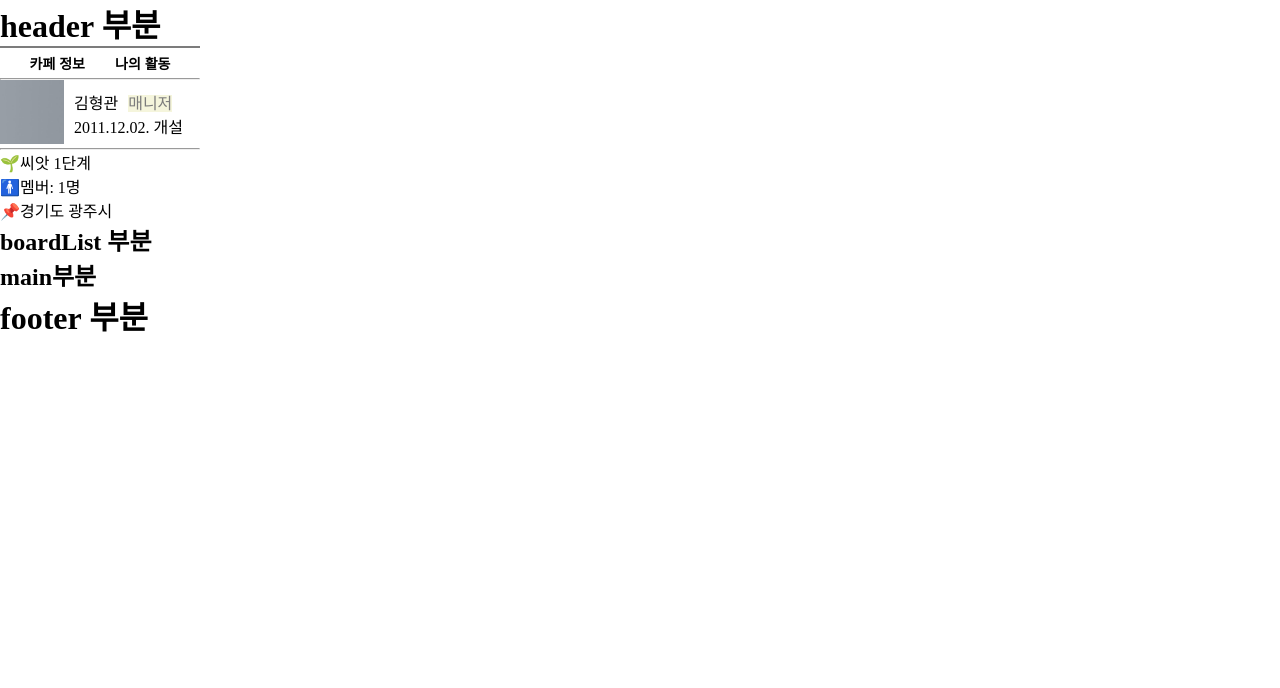
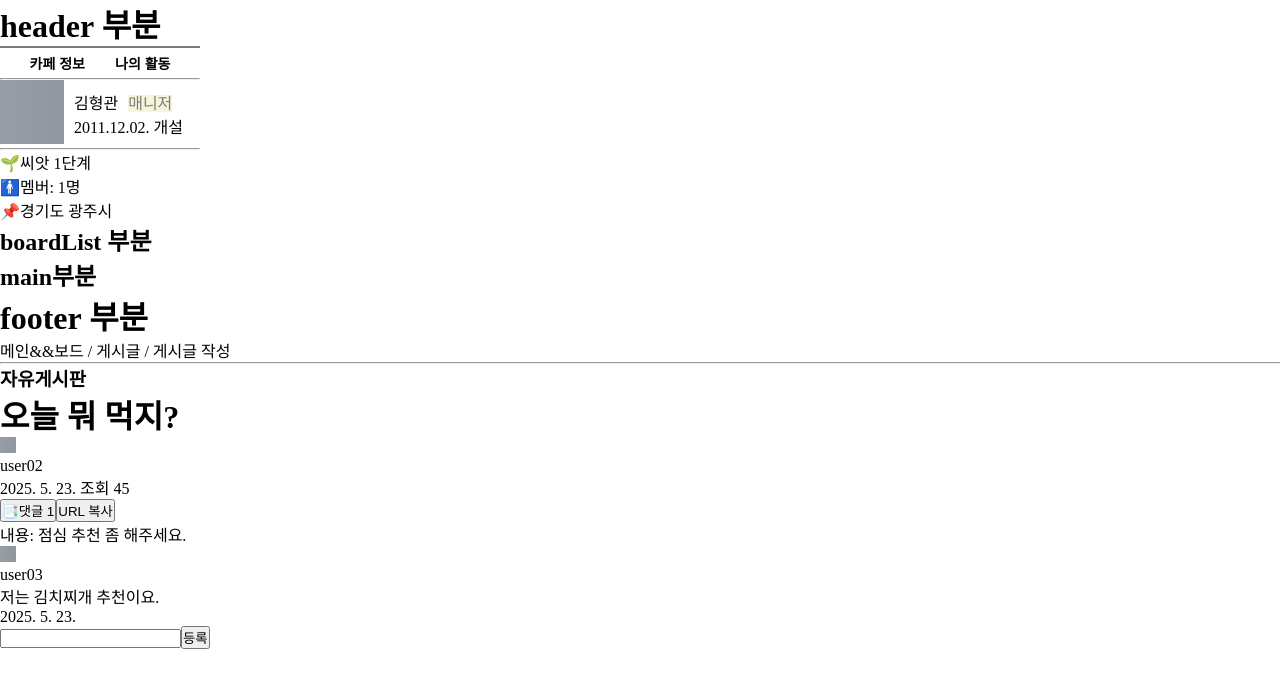
Before and after one commit to cooky122/MiniProject, a React (Vite) app: page /postview in a window 1280 px wide. Shown: the top 688 px of the page. Built offline with nearby package versions, Linux system fonts and the light colour scheme.

Commit message:
2025_05_22_1835

```diff
--- a/src/App.jsx
+++ b/src/App.jsx
@@ -3,6 +3,7 @@ import Header from './components/Header';
 import Aside from './components/Aside';
 import Main from './components/Main';
 import Footer from './components/Footer';
+import Linked from './components/Linked';
 
 function App() {
   return (
@@ -11,6 +12,7 @@ function App() {
       <Aside />
       <Main />
       <Footer />
+      <Linked />
     </div>
   )
 }
--- /dev/null
+++ b/src/Css/minProfile.css
@@ -0,0 +1,4 @@
+.minImg{
+  width: 16px;
+  height: 16px;
+}
--- /dev/null
+++ b/src/components/DateFormat.jsx
@@ -0,0 +1,8 @@
+const DateFormat = () => {
+  const today = new Date();
+  return(
+    <>{`${today.getFullYear()}. ${today.getMonth() + 1}. ${today.getDate()}.`}</>
+  )
+}
+
+export default DateFormat;
--- a/src/components/Header.jsx
+++ b/src/components/Header.jsx
@@ -1,3 +1,5 @@
+
+
 const Header = ()=>{
   return (
     <div className="header">
--- a/src/components/Linked.jsx
+++ b/src/components/Linked.jsx
@@ -1,4 +1,4 @@
-import { Link, Route, Routes } from "react-router";
+import { Link, Route, Routes } from 'react-router-dom';
 import PostView from "./PostView/PostView"
 
 
@@ -6,16 +6,16 @@ const Linked = () =>{
   return(
     <div>
       <div className="Linked">
-        <Link to = {'/'} className="link">메인/보드</Link>
-        <Link to = {'/postview'} className="link">게시글</Link>
-        <Link to = {'/post'} className="link">게시글 작성</Link>
+        <Link to = {'/'} className="link">메인&&보드 /</Link>
+        <Link to = {'/postview'} className="link"> 게시글 /</Link>
+        <Link to = {'/post'} className="link"> 게시글 작성</Link>
       </div>
       <hr />
       <div className="Routes">
         <Routes>
-          <Route path="/"></Route>
-          <Route path="/postview" element={<PostView/>}></Route>
-          <Route path="/post"></Route>
+          <Route path='/'></Route>
+          <Route path='/postview' element={<PostView/>}></Route>
+          <Route path='/post'></Route>
         </Routes>
       </div>
     </div>
--- a/src/components/PostView/CommentView.jsx
+++ b/src/components/PostView/CommentView.jsx
@@ -1,7 +1,23 @@
-const CommentView = () =>{
+import defaultImg from '../../assets/tmp.png'
+
+const CommentView = ({comments}) =>{
   return(
     <div>
-
+      {comments.filter((comment) => comment.post_id===2)
+      .map((comment)=>(
+        <div className="commentView">
+          <div className="comment">
+            <a href=""><img src={defaultImg} alt="기본 프로필" className='minImg' /></a>
+            <span className='profileText'>
+              <p>{comment.mem_id}</p>
+              <span className='contentView'>{comment.content}</span>
+              <span className='commentFooter'>
+                <p>{comment.create_time} </p>
+              </span>
+            </span>
+          </div>
+        </div>
+      ))}
     </div>
   );
 }
--- a/src/components/PostView/ContentView.jsx
+++ b/src/components/PostView/ContentView.jsx
@@ -1,7 +1,14 @@
-const ContentView = () =>{
+
+const ContentView = ({posts}) =>{
+
   return(
     <div>
-
+      {posts.filter((post) => post.post_id === 2)
+      .map((post)=>(
+        <div key={post.post_id}>
+          <div>내용: {post.content}</div>
+        </div>
+      ))}
     </div>
   );
 }
--- a/src/components/PostView/CreateComment.jsx
+++ b/src/components/PostView/CreateComment.jsx
@@ -1,9 +1,39 @@
-const CreateComment = () =>{
+import { useRef, useState } from "react";
+
+const CreateComment = ({onCreate}) =>{
+  const [com,setCom] = useState("");
+
+  const inputRef = useRef();
+
+  const onCreateComment = (event) => {
+    setCom(event.target.value)
+    };
+
+
+  const onKeyDown = (event) =>{
+    if(event.keyCode === 13){
+      onsubmit();
+    }
+  };
+
+  const onSubmit = () =>{
+    if(com === ""){
+      inputRef.current.focus();
+      return;
+    }
+    onCreate(com);
+    setCom("");
+  }
+
   return(
     <div>
-
+      <div>
+        <input ref={inputRef} value={com} onChange={onCreateComment} onKeyDown={onKeyDown} />
+        <button onClick={onSubmit}>등록</button>
+      </div>
     </div>
   );
 }
 
+
 export default CreateComment;
--- a/src/components/PostView/PostView.jsx
+++ b/src/components/PostView/PostView.jsx
@@ -3,15 +3,53 @@ import TitleView from "./TitleView";
 import CommentView from "./CommentView";
 import CreateComment from "./CreateComment";
 import PostFooter from "./PostFooter";
+import DateFormat from "../DateFormat";
+import '../../Css/minProfile.css';
+import { useRef, useState } from "react";
+
+const Posts = [
+  {post_id:1, board_id:1, mem_id:"user01", post_title:"사이트 오픈 공지", content:"우리 커뮤니티에 오신 것을..", create_time:<DateFormat/>, view_count:100, like_count:25, post_type:1},
+  {post_id:2, board_id:2, mem_id:"user02", post_title:"오늘 뭐 먹지?", content:"점심 추천 좀 해주세요.", create_time:<DateFormat/>, view_count:45, like_count:5, post_type:0},
+  {post_id:3, board_id:2, mem_id:"user03", post_title:"질문 있습니다.", content:"로그인 오류가 발생했어요.", create_time:<DateFormat/>, view_count:60, like_count:10, post_type:0},
+  {post_id:4, board_id:2, mem_id:"user04", post_title:"엑셀 템플릿 공유", content:"유용한 자료 올려드립니다.", create_time:<DateFormat/>, view_count:70, like_count:18, post_type:1},
+  {post_id:5, board_id:2, mem_id:"user05", post_title:"이벤트 참여해요", content:"참여 완료했습니다~", create_time:<DateFormat/>, view_count:30, like_count:3, post_type:0},
+];
+
+const Comments = [
+  {comment_id:1, post_id:1, mem_id:"user02", content:"축하드립니다!", create_time:<DateFormat/>, like_count: 10},
+  {comment_id:2, post_id:2, mem_id:"user03", content:"저는 김치찌개 추천이요.", create_time:<DateFormat/>, like_count: 2},
+  {comment_id:3, post_id:3, mem_id:"user04", content:"고객센터에 문의해보세요.", create_time:<DateFormat/>, like_count: 5},
+  {comment_id:4, post_id:4, mem_id:"user05", content:"좋은 자료 감사합니다.", create_time:<DateFormat/>, like_count: 7},
+  {comment_id:5, post_id:5, mem_id:"user01", content:"참여 감사합니다!", create_time:<DateFormat/>, like_count: 1},
+];
+
 
 const PostView = () =>{
+  const[comment, setCom] = useState(Comments);
+
+  const idRef = useRef(6);
+
+  const onCreate = (com) =>{
+    const newCom = {
+      comment_id:idRef.current++,
+      post_id:2,
+      mem_id:"user05",
+      content:com,
+      create_time: <DateFormat/>
+    };
+
+    setCom([newCom,...comment])
+  }
+
 
   return(
     <div>
-      <TitleView/>
-      <ContentView/>
-      <CommentView/>
-      <CreateComment/>
+      <div className="contentWrapper">
+        <TitleView posts={Posts} />
+        <ContentView posts={Posts}/>
+      </div>
+      <CommentView comments={Comments}/>
+      <CreateComment onCreate={onCreate}/>
       <PostFooter/>
     </div>
   );
--- a/src/components/PostView/TitleView.jsx
+++ b/src/components/PostView/TitleView.jsx
@@ -1,24 +1,30 @@
 import defaultImg from '../../assets/tmp.png'
 
-const TitleView = () =>{
+const TitleView = ({posts}) =>{
   return(
     <div className="postView">
-      <div className="postTitle">
-        <h3>자유게시판</h3>
-        <h1>오늘 뭐 먹지?</h1>
+        {posts.filter((post)=> post.post_id === 2)
+        .map((post)=>(
+          <div key={post.post_id} {...post}>
+            <div className='postTitle'>
+              <h3>{post.board_id === 1 ? "공지사항" : "자유게시판"}</h3>
+              <h1>{post.post_title}</h1>
             </div>
-      <div>
-        <a href=""><img src={defaultImg} alt="기본 이미지" className="defaultImg" /></a>
+            <div className='minProfile'>
+              <a href=""><img src={defaultImg} alt="기본 프로필" className='minImg' /></a>
               <span className='profileText'>
-            <p>김민수</p>
+              <p>{post.mem_id}</p>
               <span>
-              <p>2025.02.16. 13:05 조회 45</p>
+                <p>{post.create_time} 조회 {post.view_count}</p>
                 <button type='button'>📑댓글 1</button>
                 <button type='button'>URL 복사</button>
               </span>
               </span>
             </div>
           </div>
+        ))
+        }
+    </div>
   );
 }
 
--- a/src/main.jsx
+++ b/src/main.jsx
@@ -1,7 +1,10 @@
 import { createRoot } from 'react-dom/client'
 import './index.css'
 import App from './App.jsx'
+import { BrowserRouter } from 'react-router'
 
 createRoot(document.getElementById('root')).render(
-  <App />
+  <BrowserRouter>
+    <App />
+  </BrowserRouter>
 )
```
Lines whose indentation alone changed are shown as unchanged.
